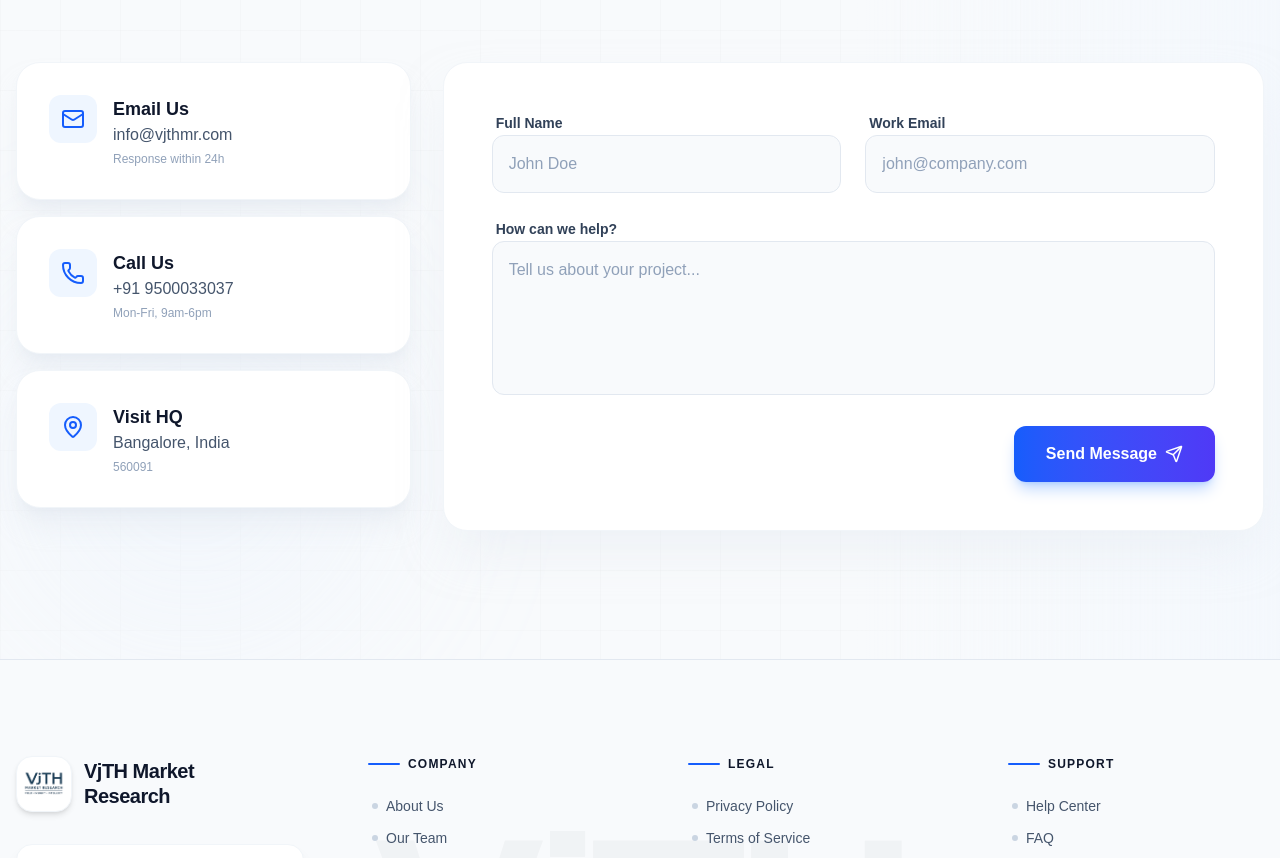
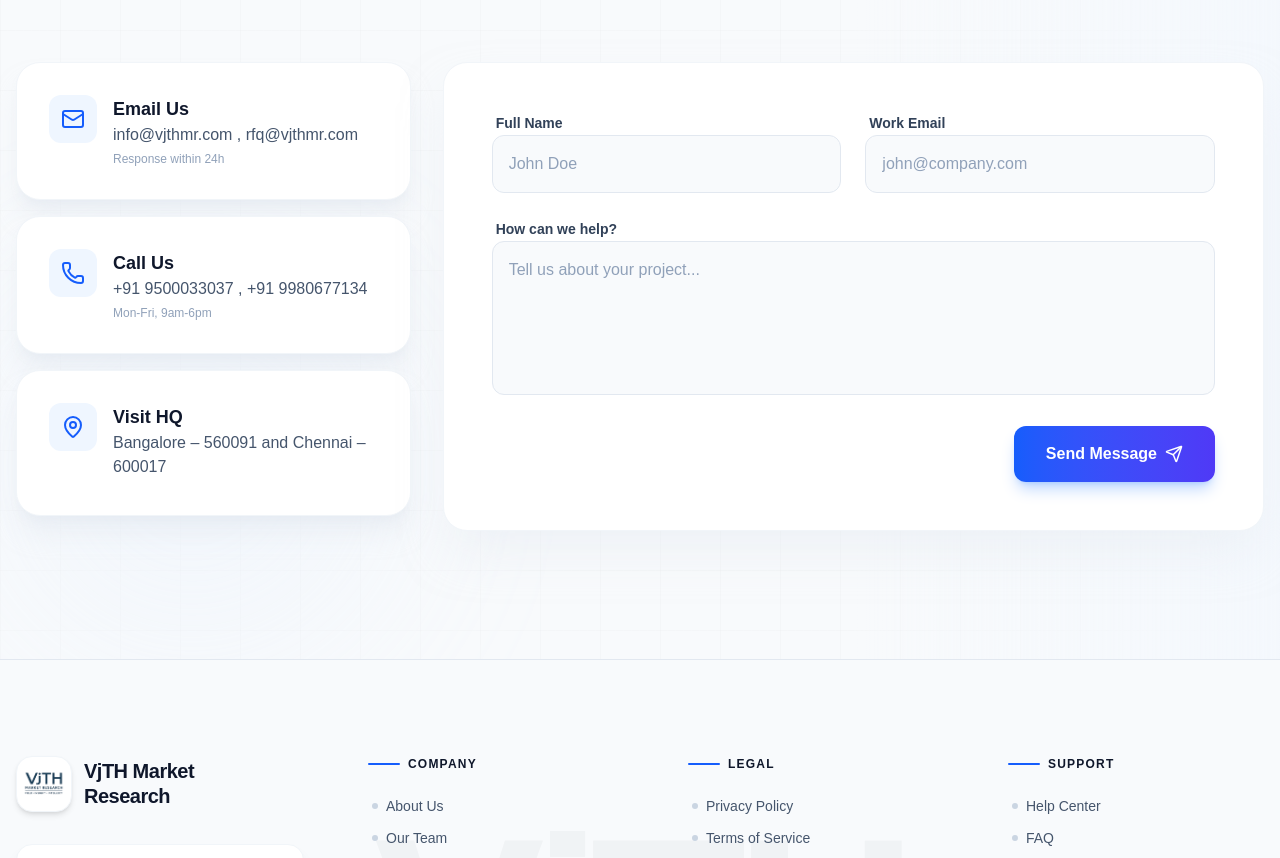
Before and after one commit to pariarul/vjth, a Next.js app: page / in a window 1280 px wide. Shown: the part 5160-6018 px from the top of the page. Built offline with nearby package versions, Linux system fonts and the light colour scheme.

Commit message:
contact updat

```diff
--- a/components/Contact.jsx
+++ b/components/Contact.jsx
@@ -36,9 +36,9 @@ export default function Contact() {
           {/* Info Cards - Light Clean Design */}
           <div className="lg:col-span-1 space-y-4">
             {[
-              { icon: Mail, title: "Email Us", txt: "info@vjthmr.com", sub: "Response within 24h" },
-              { icon: Phone, title: "Call Us", txt: "+91 9500033037", sub: "Mon-Fri, 9am-6pm" },
-              { icon: MapPin, title: "Visit HQ", txt: "Bangalore, India", sub: "560091" }
+              { icon: Mail, title: "Email Us", txt: "info@vjthmr.com , rfq@vjthmr.com", sub: "Response within 24h" },
+              { icon: Phone, title: "Call Us", txt: "+91 9500033037 , +91 9980677134", sub: "Mon-Fri, 9am-6pm" },
+              { icon: MapPin, title: "Visit HQ", txt: "Bangalore – 560091 and Chennai – 600017", sub: "" }
             ].map((item, i) => (
               <motion.div
                 key={i}
```
